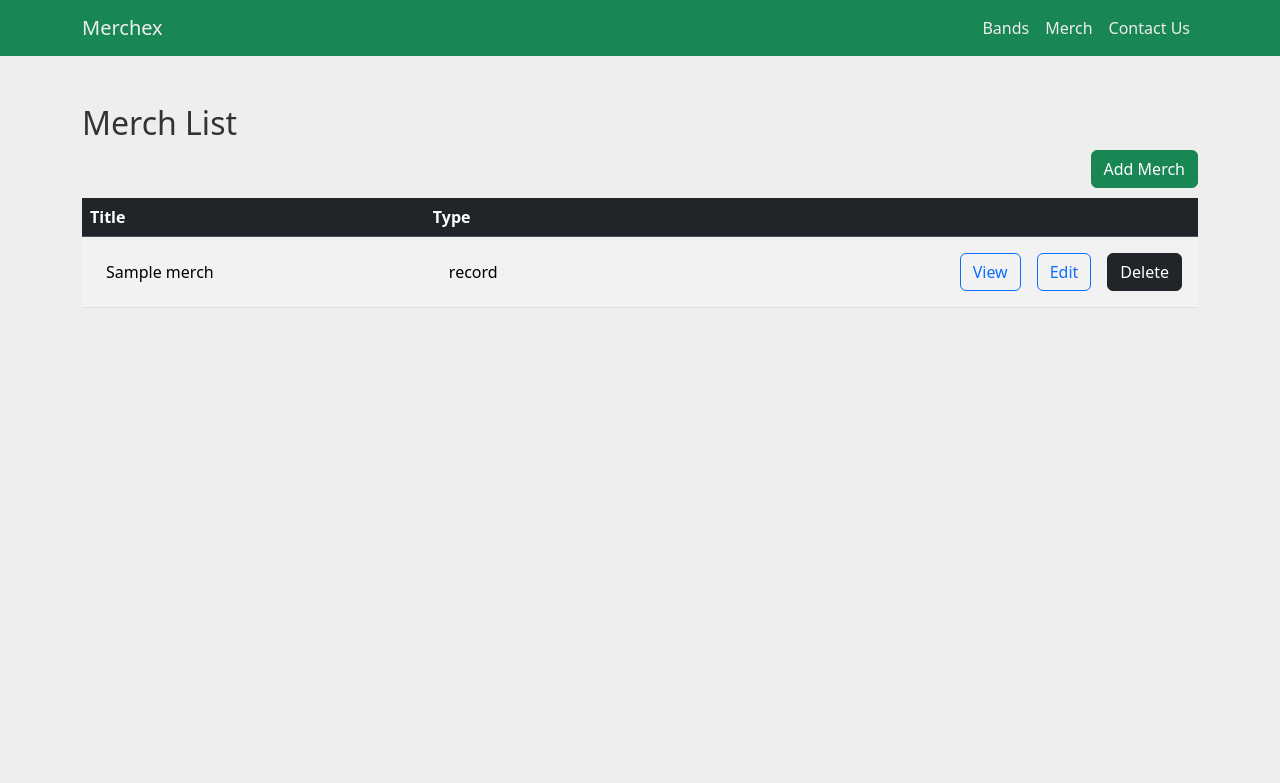
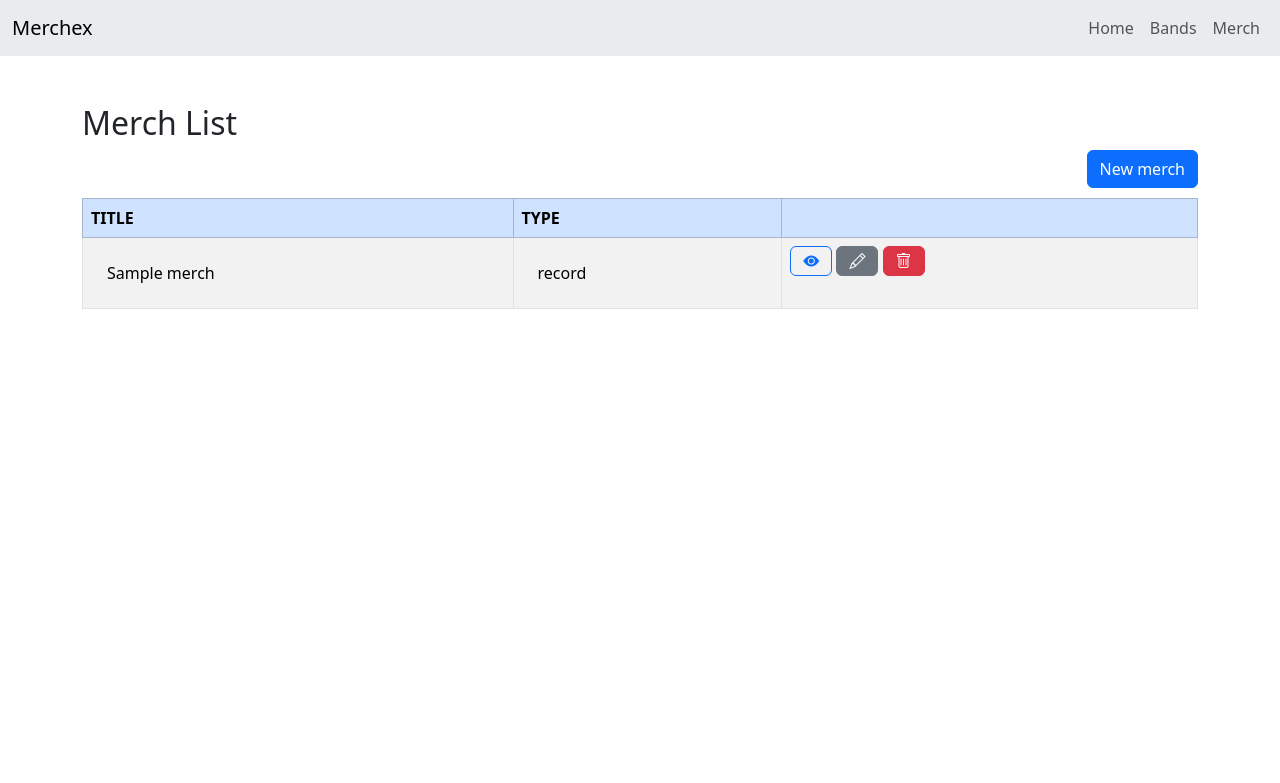
Before and after one commit to rjgabriel1/django_oc, a Django app: page /merchs/ in a window 1280 px wide. Shown: the top 783 px of the page. Run offline with Django 4.2, Linux system fonts and the light colour scheme; tables that the repository leaves empty hold one stand-in row (values such as "Sample post").

Commit message:
update the delete confirmation layout add  home and merch-delete url paths

```diff
--- a/listings/static/css/style.css
+++ /dev/null
@@ -1,8 +0,0 @@
-body {
-  color: #333;
-  background: #eee;
-}
-
-.colnav{
-  color: #eee
-}
--- a/listings/templates/bands/base.html
+++ b/listings/templates/bands/base.html
@@ -8,34 +8,38 @@
       integrity="sha384-4bw+/aepP/YC94hEpVNVgiZdgIC5+VKNBQNGCHeKRQN+PtmoHDEXuppvnDJzQIu9"
       crossorigin="anonymous"
     />
-    <script
+    <link
+      rel="stylesheet"
+      href="https://cdn.jsdelivr.net/npm/bootstrap-icons@1.10.5/font/bootstrap-icons.css"
+    />
+
+  </head>
+
+  <body>
+    <nav class="navbar navbar-expand-lg bg-body-secondary">
+      <div class="container-fluid">
+        <a class="navbar-brand" href="{%url 'home'%}">Merchex</a>
+        <button class="navbar-toggler" type="button" data-bs-toggle="collapse" data-bs-target="#navbarNavAltMarkup" aria-controls="navbarNavAltMarkup" aria-expanded="false" aria-label="Toggle navigation">
+          <span class="navbar-toggler-icon"></span>
+        </button>
+        <div class="collapse navbar-collapse justify-content-end"  id="navbarNavAltMarkup">
+          <div class="navbar-nav ">
+            <a href="{% url 'home'%}" class="nav-link">Home</a>
+            <a href="{% url 'band-list' %}" class="nav-link ">Bands</a>
+            <a href="{% url 'merch-list' %}" class="nav-link ">Merch</a>
+
+          </div>
+        </div>
+      </div>
+    </nav>
+
+    {% block content %} {% endblock %}
+
+
+     <script
       src="https://cdn.jsdelivr.net/npm/bootstrap@5.3.1/dist/js/bootstrap.bundle.min.js"
       integrity="sha384-HwwvtgBNo3bZJJLYd8oVXjrBZt8cqVSpeBNS5n7C8IVInixGAoxmnlMuBnhbgrkm"
       crossorigin="anonymous"
     ></script>
-    <link rel="stylesheet" href="{% static 'css/style.css' %}" />
-  </head>
-
-  <body>
-    <nav class="navbar navbar-expand-lg bg-success">
-      <div class="container">
-        <span class="navbar-brand mb-0 h1 colnav">Merchex</span>
-
-          <ul class="navbar-nav justify-content-center">
-            <li class="nav-item">
-              <a href="{% url 'band-list' %}" class="nav-link colnav " >Bands</a>
-            </li>
-            <li class="nav-item">
-              <a href="{% url 'merch-list' %}" class="nav-link colnav">Merch</a>
-            </li>
-            <li class="nav-item">
-              <a href="{% url 'contact-us' %}" class="nav-link colnav">Contact Us</a>
-            </li>
-          </ul>
-
-      </div>
-    </nav>
-
-    {% block content %} {% endblock %}
   </body>
 </html>
--- a/listings/templates/bands/email_sent.html
+++ /dev/null
@@ -1,4 +0,0 @@
-{%extends 'bands/base.html'%} {%block content%}
-<h6>Email sent!!</h6>
-
-{%endblock%}
--- a/listings/templates/merch/merch_list.html
+++ b/listings/templates/merch/merch_list.html
@@ -1,16 +1,16 @@
 {%extends 'bands/base.html'%} {%block content %}
 <div class="container pt-5">
   <h2>Merch List</h2>
-  <a href="{% url 'merch-add'%}" class="btn btn-success float-end">
-    Add Merch</a
+  <a href="{% url 'merch-add'%}" class="btn btn-primary float-end rounded-2">
+    New merch</a
   >
   <br />
   <br />
-  <table class="table table-striped">
+  <table class="table table-striped table-bordered">
     <thead>
-      <tr class="table-dark">
-        <th scope="col">Title</th>
-        <th scope="col">Type</th>
+      <tr class="table-primary">
+        <th scope="col">TITLE</th>
+        <th scope="col">TYPE</th>
         <th scope="col"></th>
       </tr>
     </thead>
@@ -18,14 +18,22 @@
     <tbody>
       {%for merch in merchs%}
       <tr>
-        <td class="p-4">
-          {{merch.title}}
-        </td>
+        <td class="p-4">{{merch.title}}</td>
         <td class="p-4">{{merch.type}}</td>
-        <td>
-          <a href="#" class="btn btn-dark float-end m-2">Delete</a>
-          <a href="{%url 'merch-update' merch.id %}" class="btn btn-outline-primary float-end m-2">Edit</a>
-          <a href="{%url 'merch-detail' merch.id%}" class="btn btn-outline-primary float-end m-2">View</a>
+        <td class="p-2">
+          <a
+            href="{%url 'merch-detail' merch.id%}"
+            class="btn btn-outline-primary"
+            ><i class="bi bi-eye-fill"></i
+          ></a>
+          <a href="{%url 'merch-update' merch.id %}" class="btn btn-secondary"
+            ><i class="bi bi-pencil"></i
+          ></a>
+          <a
+            href="{%url 'merch-delete' merch.id %}"
+            class="btn btn-danger text-light"
+            ><i class="bi bi-trash"></i
+          ></a>
         </td>
       </tr>
 
--- a/listings/views.py
+++ b/listings/views.py
@@ -4,8 +4,13 @@ from listings.models import Band, Merch
 from listings.forms import ContactForm, BandForm, MerchForm
 from django.core.mail import send_mail
 
+
+def home(request):
+    return render(request,'bands/home.html')
+
+
+
 # Band Views
-
 def band_list(request):
     bands = Band.objects.all()
     return render(request,
@@ -48,12 +53,12 @@ def band_update(request, band_id):
 
 
 def band_delete(request, band_id):
-    band = Band.objects.get(id= band_id)
+    band = Band.objects.get(id=band_id)
     if request.method == "POST":
         band.delete()
         return redirect('band-list')
 
-    return render(request,'bands/band_delete.html',{"band":band})
+    return render(request, 'bands/band_delete.html', {"band": band})
 
 
 # Merch Views
@@ -80,9 +85,9 @@ def merch_add(request):
 
 
 def merch_update(request, merch_id):
-    merch = Merch.objects.get(id =merch_id)
+    merch = Merch.objects.get(id=merch_id)
 
-    if request.method =="POST":
+    if request.method == "POST":
         form = MerchForm(request.POST, instance=merch)
         if form.is_valid():
             form.save()
@@ -93,22 +98,12 @@ def merch_update(request, merch_id):
 
     return render(request, 'merch/merch_update.html', {'form': form})
 
-# Other Views
-def contact(request):
-    if request.method == "POST":
-        form = ContactForm(request.POST)
 
-        if form.is_valid():
-            send_mail(subject=f"Message from {form.cleaned_data['name']} Merchex  contact form",
-                      message=form.cleaned_data['message'],
-                      from_email=form.cleaned_data['email'],
-                      recipient_list=['admin@example.com']
-                      )
-            return redirect('email_sent.html')
-    else:
-        form = ContactForm()
-    return render(request, 'bands/contact.html', {"form": form})
+def merch_delete(request, merch_id):
+    merch = Merch.objects.get(id=merch_id)
 
+    if request.method == 'POST':
+        merch.delete()
 
-def email_sent(request):
-    return render(request, 'bands/email_sent.html')
+        return redirect('merch-list')
+    return render(request, 'merch/merch_delete.html', {'merch': merch})
--- a/merchex/urls.py
+++ b/merchex/urls.py
@@ -20,7 +20,7 @@ from listings import views
 
 urlpatterns = [
     path('admin/', admin.site.urls),
-
+    path('', views.home, name='home'),
     path('bands/', views.band_list, name='band-list'),
     path('bands/<int:band_id>/', views.band_detail, name='band-detail'),
     path('bands/add/', views.band_add, name='band-add'),
@@ -32,9 +32,6 @@ urlpatterns = [
     path('merchs/<int:merch_id>/', views.merch_detail, name='merch-detail'),
     path('merchs/add', views.merch_add, name='merch-add'),
     path('merchs/<int:merch_id>/update/', views.merch_update, name='merch-update'),
-
-
-    path('contact-us/', views.contact, name='contact-us'),
-    path('contact-us/email_sent.html', views.email_sent, name='email-sent'),
+    path('merchs/<int:merch_id>/delete/', views.merch_delete, name='merch-delete'),
 
 ]
```
Also changed, not shown: listings/templates/bands/band_delete.html (+12 -8 lines), listings/templates/bands/band_list.html (+21 -8 lines), listings/templates/bands/contact.html (deleted, +0 -8 lines), listings/templates/bands/home.html (added, +24 -0 lines), listings/templates/merch/merch_delete.html (added, +15 -0 lines).
